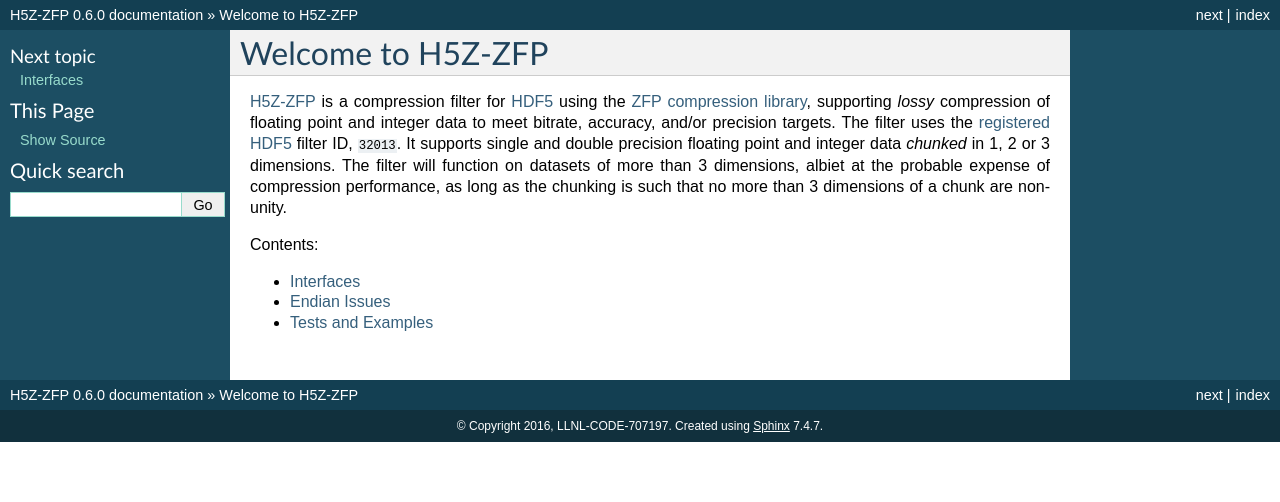
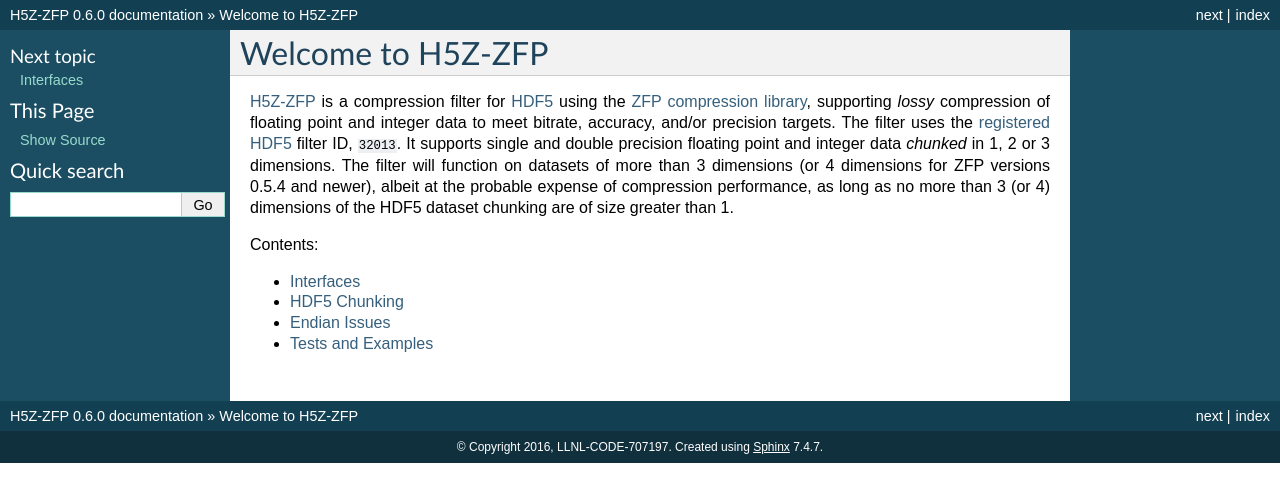
Before and after one commit to LLNL/H5Z-ZFP, a Sphinx documentation site: the page built from docs/index.rst, in a window 1280 px wide. Shown: the top 502 px of the page. Built offline with Sphinx 7.4.7, drawn with Linux system fonts in a browser that asks for light colours; pages that are not in the unit, such as notebooks, are missing from menus.

Commit message:
updating for ZFP 0.5.4 new features

```diff
--- a/docs/index.rst
+++ b/docs/index.rst
@@ -8,9 +8,10 @@
 and/or precision targets. The filter uses the
 `registered <https://support.hdfgroup.org/services/filters.html#zfp>`_ HDF5_ filter ID, ``32013``.
 It supports single and double precision floating point and integer data *chunked* in 1, 2 or
-3 dimensions. The filter will function on datasets of more than 3 dimensions, albiet at the
-probable expense of compression performance, as long as the chunking is such that no more than
-3 dimensions of a chunk are non-unity.
+3 dimensions.  The filter will function on datasets of more than 3 dimensions (or 4
+dimensions for ZFP versions 0.5.4 and newer), albeit at the
+probable expense of compression performance, as long as no more than 3
+(or 4) dimensions of the HDF5 dataset chunking are of size greater than 1.
 
 Contents:
 
@@ -20,5 +21,6 @@
 
    installation
    interfaces
+   hdf5_chunking
    endian_issues
    tests
```
Also changed, not shown: README.md (+3 -5 lines), docs/hdf5_chunking.rst (added, +58 -0 lines), 4 other files.
